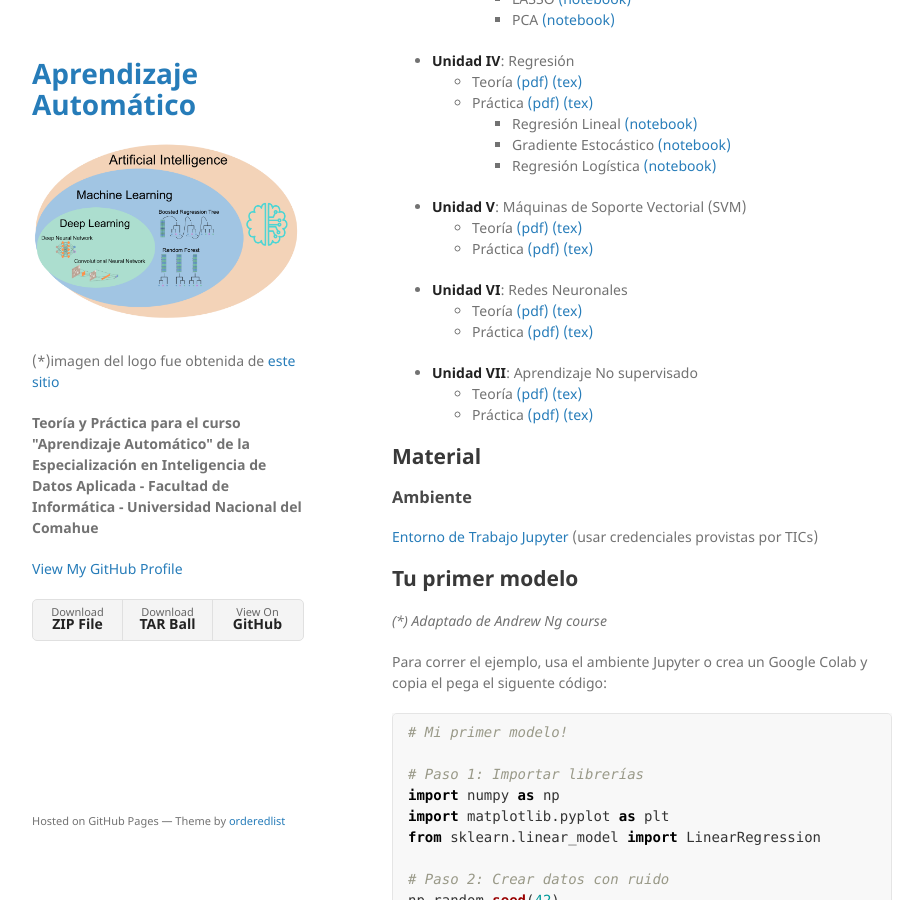
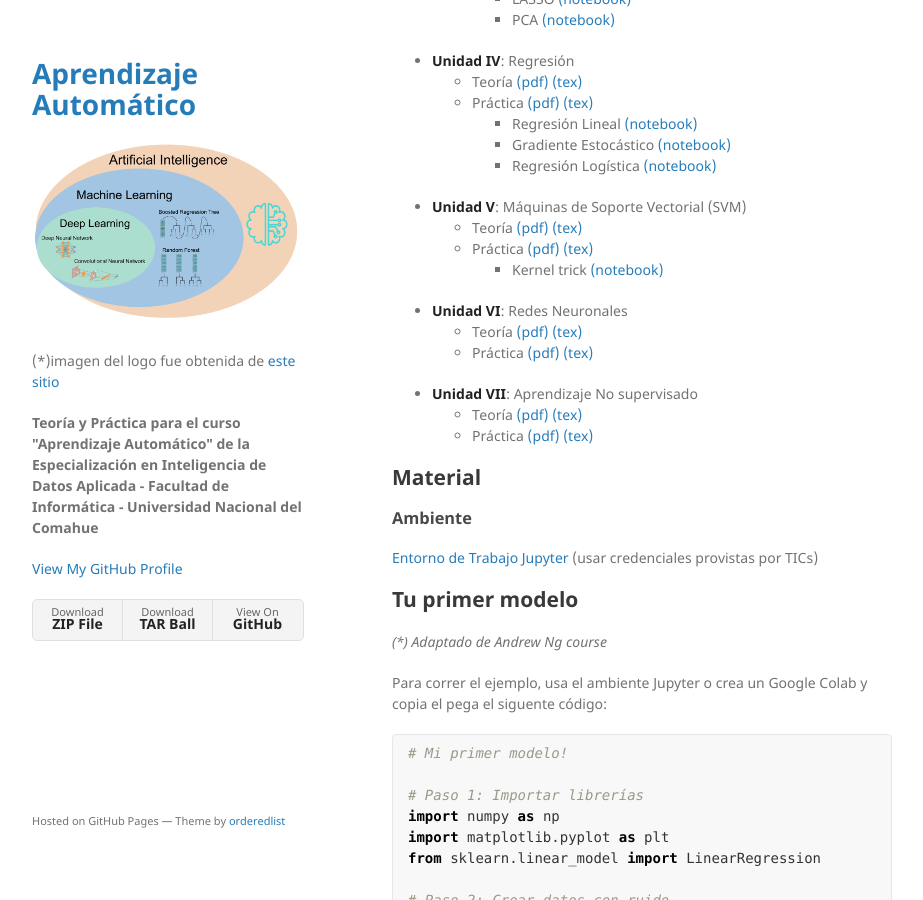
Before and after one commit to germanbraun/germanbraun.github.io, a Jekyll site: the page built from index.md, in a window 1280 px wide and 900 px high, scrolled down 794 px. Shown: the whole window, without its empty margins (178-1101 px from the left). Built offline with Jekyll 4.4.1, drawn with Linux system fonts in a browser that asks for light colours; our own code applies the rules of GitHub Pages for plain Markdown files.

Commit message:
linking unidad v material

```diff
--- a/index.md
+++ b/index.md
@@ -44,8 +44,9 @@ algoritmos
     * Gradiente Estocástico [(notebook)](https://github.com/germanbraun/germanbraun.github.io/blob/main/docs/UnidadIV/Laboratorio/GradienteEstocastico.ipynb)
     * Regresión Logística [(notebook)](https://github.com/germanbraun/germanbraun.github.io/blob/main/docs/UnidadIV/Laboratorio/RegresionLogistica.ipynb)
 * **Unidad V**: Máquinas de Soporte Vectorial (SVM)
-  * Teoría [(pdf)]() [(tex)]()
-  * Práctica [(pdf)]() [(tex)]()
+  * Teoría [(pdf)](/docs/UnidadV/Teoria/EIDA_Unidad_V.pdf) [(tex)](/docs/UnidadIV/Teoria/EIDA_Unidad_V.zip)
+  * Práctica [(pdf)](/docs/UnidadV/Laboratorio/Laboratorio_V.pdf) [(tex)](/docs/UnidadIV/Laboratorio/Laboratorio_V.zip)
+    * Kernel trick [(notebook)](https://github.com/germanbraun/germanbraun.github.io/blob/main/docs/UnidadV/Laboratorio/KernelTrick.ipynb)
 * **Unidad VI**: Redes Neuronales
   * Teoría [(pdf)]() [(tex)]()
   * Práctica [(pdf)]() [(tex)]()
```
